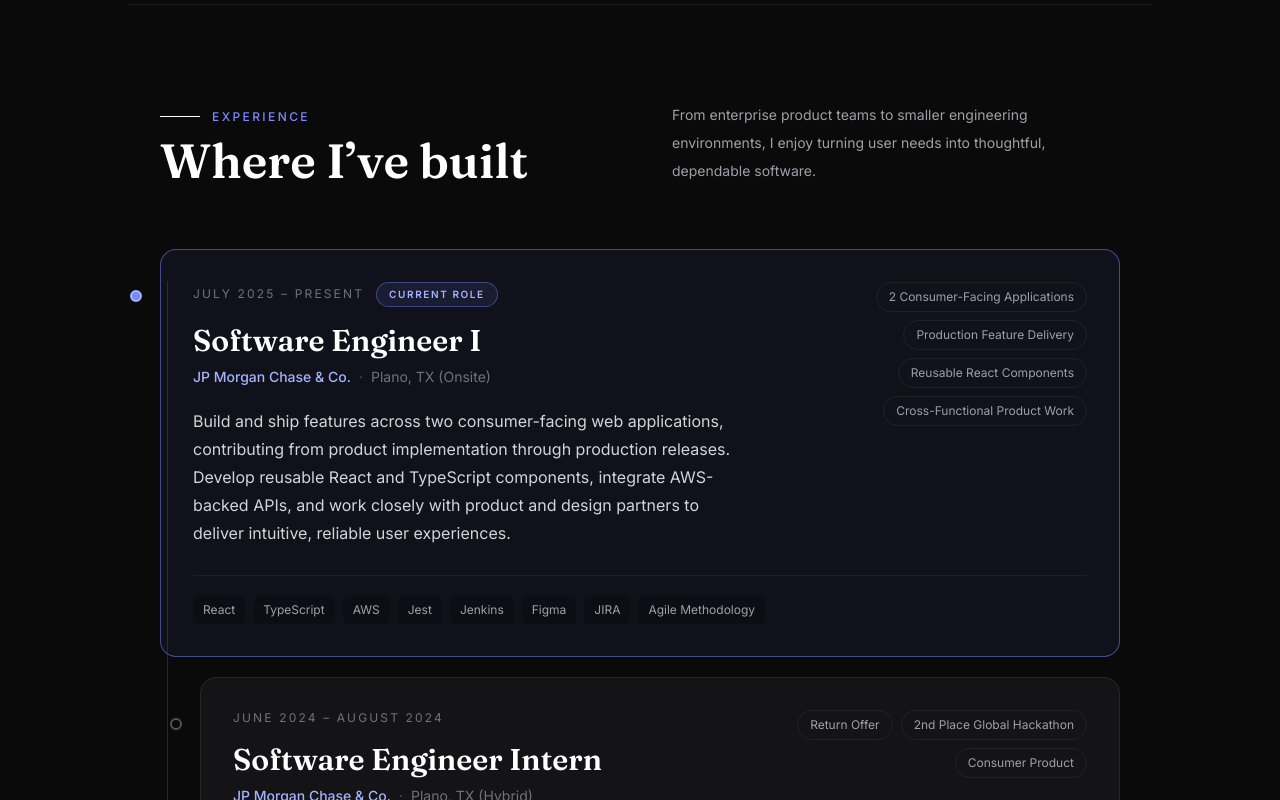
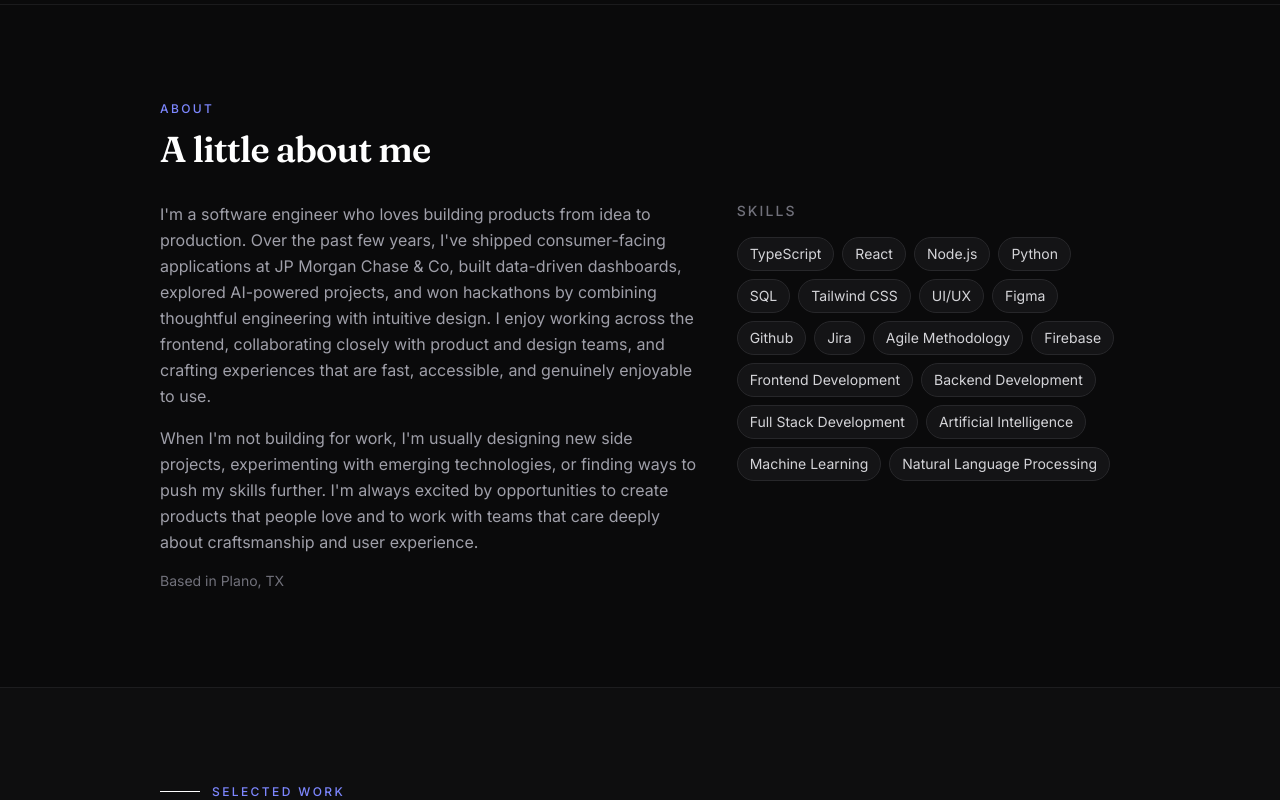
Before and after one commit to rng190001/riyagandhi, a React (Vite) app: page / in a window 1280 px wide. Shown: the part 800-1600 px from the top of the page. Built offline with nearby package versions, Linux system fonts and the light colour scheme.

Commit message:
Restore original homepage section order

```diff
--- a/src/App.tsx
+++ b/src/App.tsx
@@ -13,10 +13,10 @@ function App() {
       <Header />
       <main>
         <Hero />
+        <About />
+        <Projects />
         <Experience />
-        <Projects />
-        <About />
-        <Education />
+        <Education/>
         <Contact />
       </main>
       <Footer />
```
